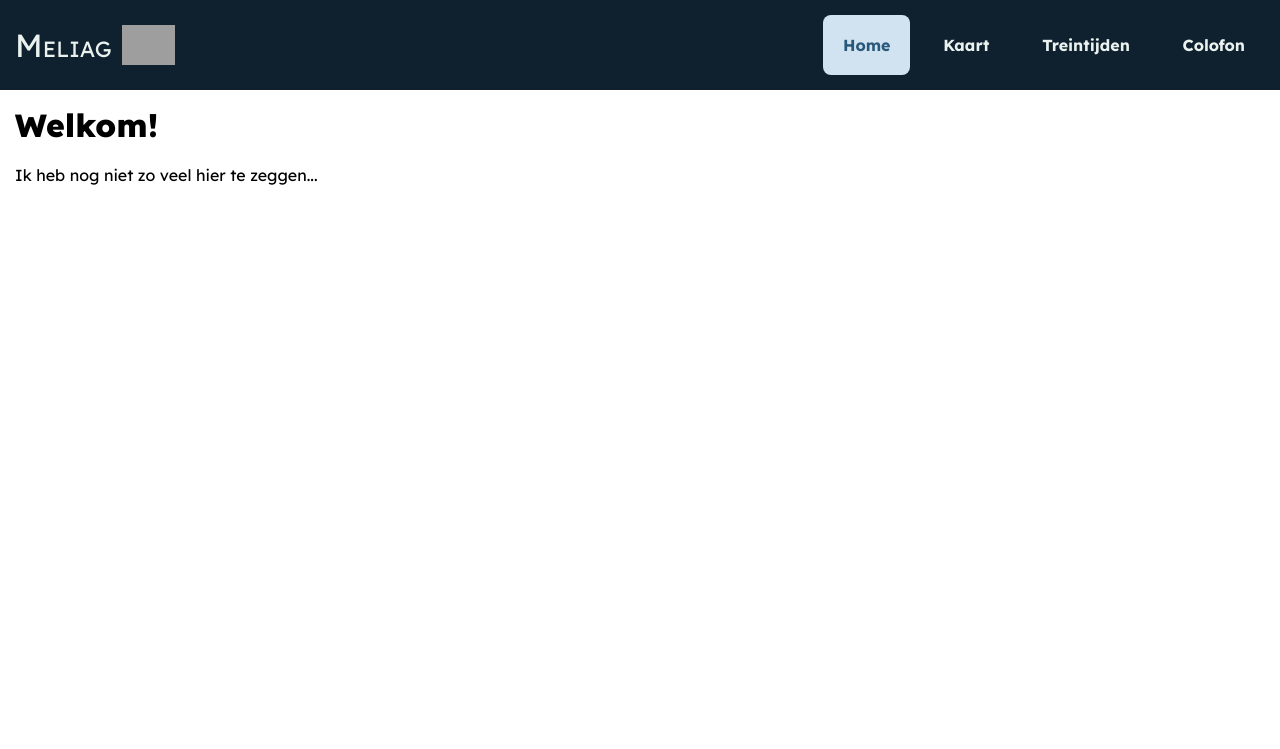
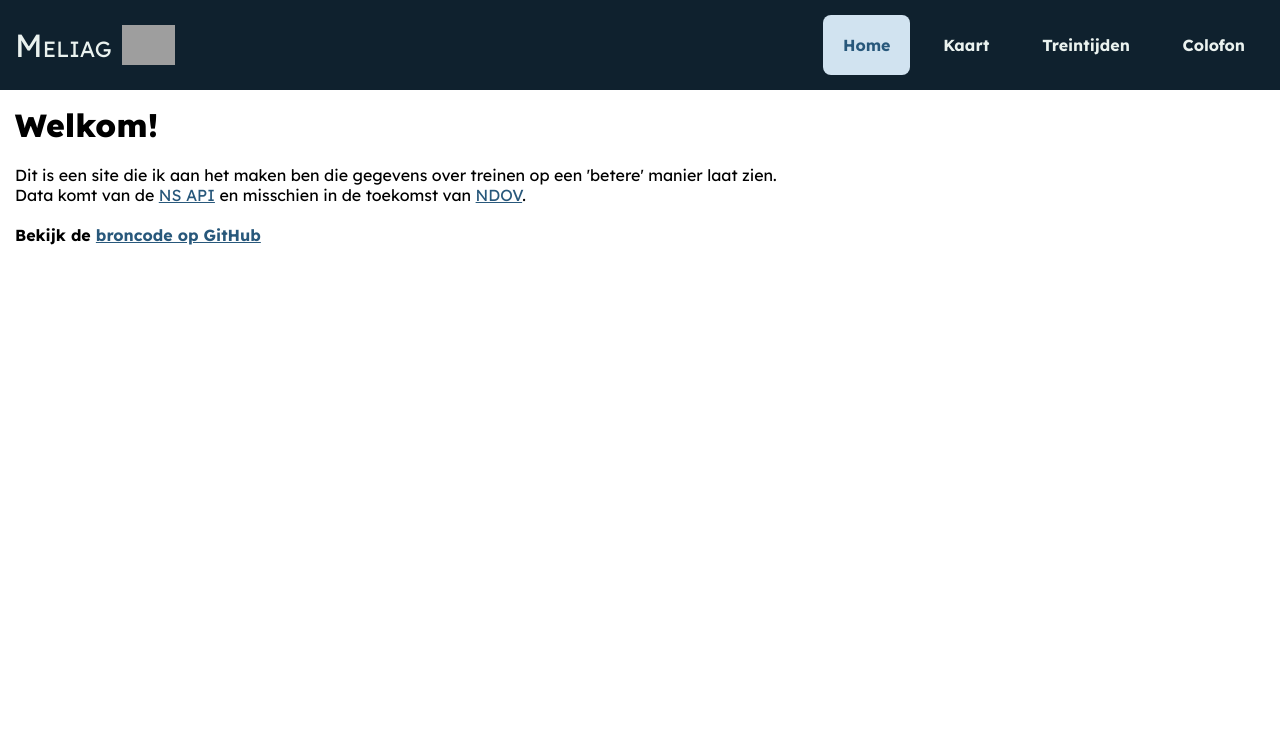
Before and after one commit to Gijs6/meliag, a Flask app: page /meliag in a window 1280 px wide. Shown: the top 749 px of the page. Run offline with Flask 3, Linux system fonts and the light colour scheme; some libraries are stand-ins or nearby versions; grey boxes are pictures that could not be loaded.

Commit message:
Small style tweaks

```diff
--- a/main.py
+++ b/main.py
@@ -183,7 +183,7 @@ def meliag_treintijden(station):
     volledigeData = []
 
     for ritnummer in alleRitnums:
-        url = f"https://gateway.apiportal.ns.nl/virtual-train-api/v1/trein/{ritnummer}?features=drukte"
+        url = f"https://gateway.apiportal.ns.nl/virtual-train-api/v1/trein/{ritnummer}"
 
         headers = {
             "Cache-Control": "no-cache",
@@ -200,14 +200,8 @@ def meliag_treintijden(station):
 
 
 
-
-
-
-
         aankomstDataItem = aankomstDataDict.get(ritnummer, {})
         vertrekDataItem = vertrekDataDict.get(ritnummer, {})
-
-
 
 
         geplande_aankomst = aankomstDataItem.get("plannedDateTime")
@@ -244,7 +238,7 @@ def meliag_treintijden(station):
 
         faciliteiten_iconen_dict = {
             "WIFI": "fa-solid fa-wifi",
-            "TOILET": "fa-solid fa-toilet-paper",
+            "TOILET": "fa-solid fa-toilet",
             "STILTE": "fa-solid fa-ear-deaf",
             "STROOM": "fa-solid fa-plug",
             "FIETS": "fa-solid fa-bicycle",
@@ -261,7 +255,7 @@ def meliag_treintijden(station):
             materieellijst.append({
                 "matnum": item.get("materieelnummer", ""),
                 "afb_url": item.get("afbeelding", ""),
-                "mat": item.get("type", "onbekende trein"),
+                "mat": item.get("type", ""),
                 "faciliteiten": item.get("faciliteiten", []),
                 "faciliteiten_iconen": faciliteiten_iconen
             })
--- a/static/meliag/meliag_base.css
+++ b/static/meliag/meliag_base.css
@@ -167,6 +167,10 @@ body {
 }
 
 
+.menu-item.active + .onzichtbarehoverzooi {
+    animation-delay: 0s !important;
+}
+
 
 
 
@@ -195,7 +199,7 @@ body {
 
 .submenuitem:hover {
     font-weight: 900;
-    color: var(--lblauw);
+    color: var(--zwart);
 }
 
 
--- a/static/meliag/meliag_home.css
+++ b/static/meliag/meliag_home.css
@@ -6,3 +6,7 @@ h1 {
 p {
     margin: 0;
 }
+
+#content a {
+    color: var(--dblauw);
+}
--- a/templates/meliag/meliag_home.html
+++ b/templates/meliag/meliag_home.html
@@ -11,5 +11,8 @@
 {% block content %}
 <h1>Welkom!</h1>
 <br>
-Ik heb nog niet zo veel hier te zeggen...
+<p>Dit is een site die ik aan het maken ben die gegevens over treinen op een 'betere' manier laat zien.</p>
+<p>Data komt van de <a href="https://apiportal.ns.nl/" target="_blank">NS API</a> en misschien in de toekomst van <a href="https://ndovloket.nl/" target="_blank">NDOV</a>.</p>
+<br>
+<strong>Bekijk de <a href="https://github.com/Gijs6/site" target="_blank">broncode op GitHub</a></strong>
 {% endblock %}
```
Also changed, not shown: static/meliag/meliag_treintijden.css (+9 -5 lines), templates/meliag/meliag_treintijden.html (+1 -24 lines).
